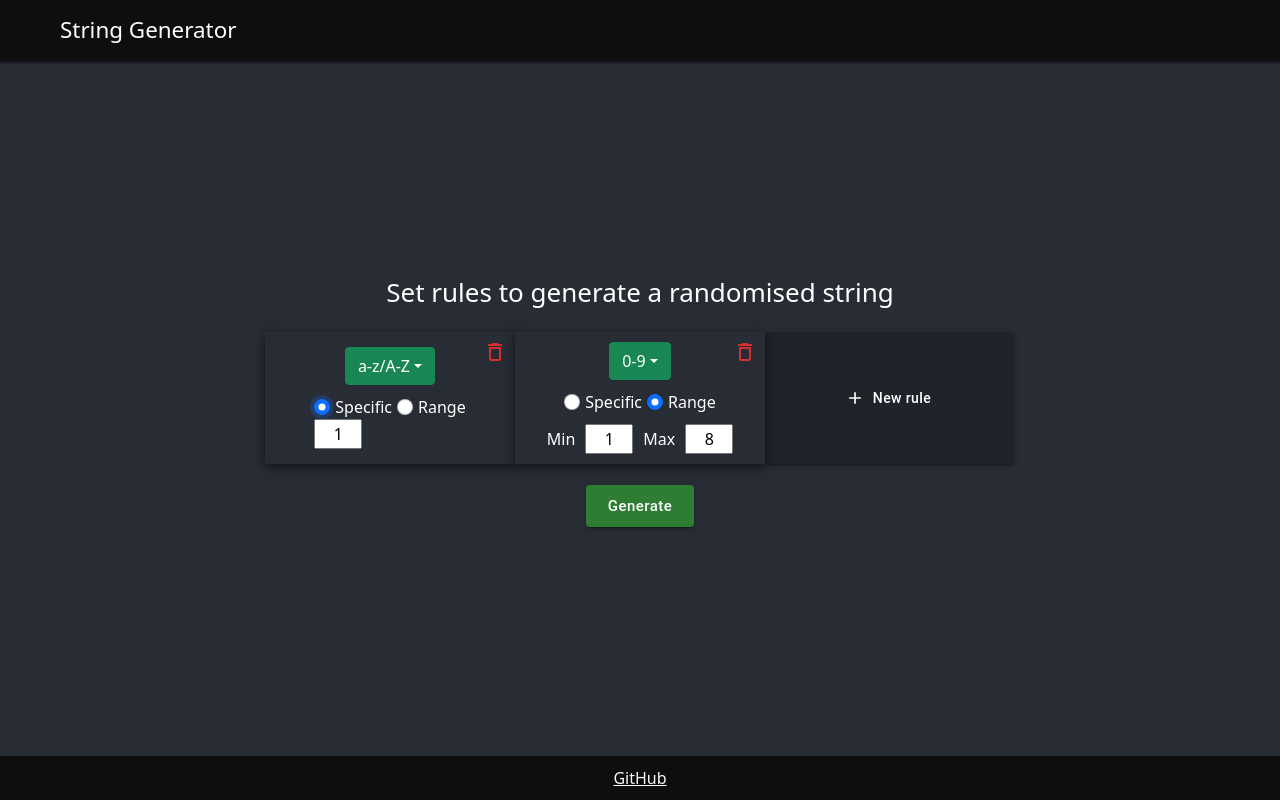
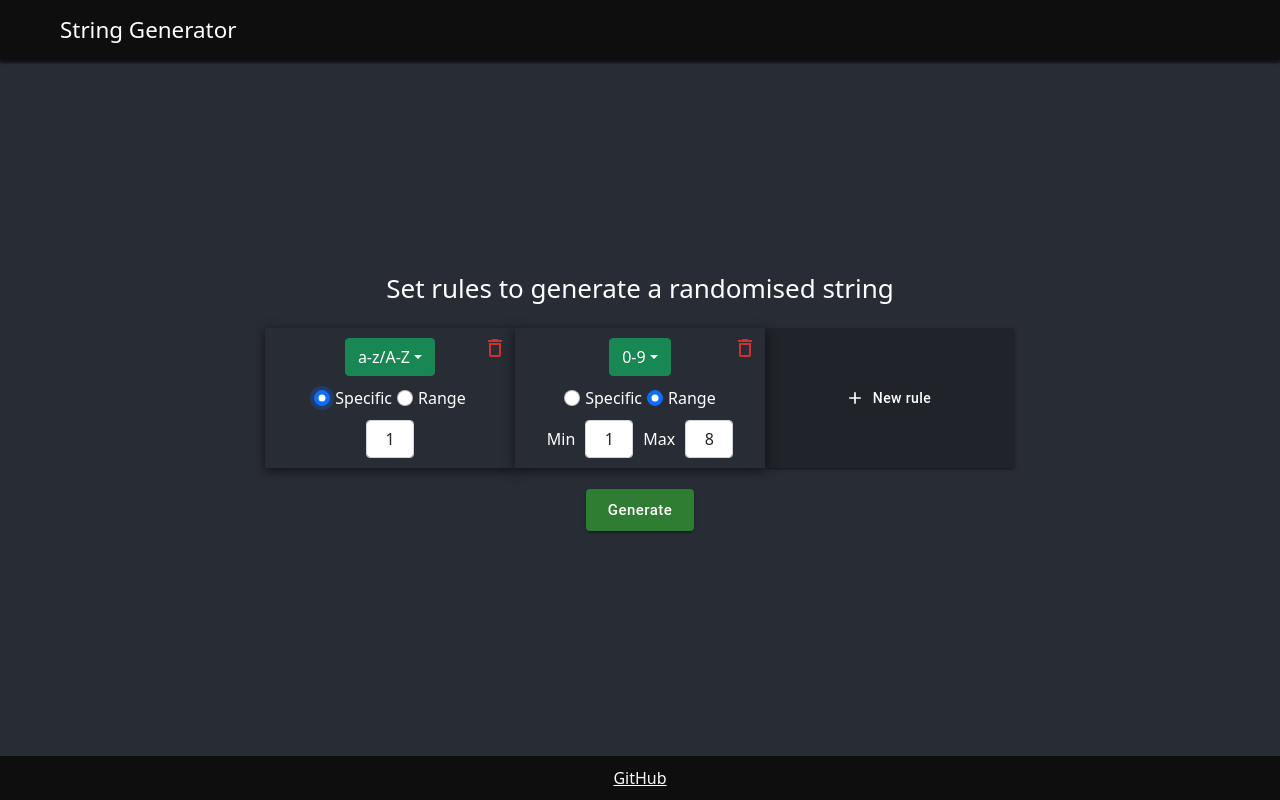
Before and after one commit to davidescobar17/react-express-string-generator, a React (Create React App) app: page / in a window 1280 px wide. Both pictures are taken after a click on the radio button 322 px from the left and 401 px from the top of the page. Built offline with nearby package versions, Linux system fonts and the light colour scheme.

Commit message:
Update interface

```diff
--- a/src/App.css
+++ b/src/App.css
@@ -110,9 +110,18 @@
 }
 
 .RangeMinInput {
-
   width: 3rem;
   text-align: center;
+  padding: .375rem .75rem;
+  font-size: 1rem;
+  font-weight: 400;
+  line-height: 1.5;
+  color: #212529;
+  background-color: #fff;
+  background-clip: padding-box;
+  border: 1px solid #ced4da;
+  appearance: none;
+  border-radius: .25rem;
 }
 
 .RangeMaxLabel {
@@ -123,6 +132,16 @@
 .RangeMaxInput {
   width: 3rem;
   text-align: center;
+  padding: .375rem .75rem;
+  font-size: 1rem;
+  font-weight: 400;
+  line-height: 1.5;
+  color: #212529;
+  background-color: #fff;
+  background-clip: padding-box;
+  border: 1px solid #ced4da;
+  appearance: none;
+  border-radius: .25rem;
 }
 
 .SpecificInputContainer {
@@ -132,6 +151,16 @@
 .SpecificInput {
   width: 3rem;
   text-align: center;
+  padding: .375rem .75rem;
+  font-size: 1rem;
+  font-weight: 400;
+  line-height: 1.5;
+  color: #212529;
+  background-color: #fff;
+  background-clip: padding-box;
+  border: 1px solid #ced4da;
+  appearance: none;
+  border-radius: .25rem;
 }
 
 .DropdownContainer {
--- a/src/App.js
+++ b/src/App.js
@@ -354,11 +354,11 @@ function App() {
 
                       :
 
-                      <div className="SpecificInput">
-                        <input placeholder={rulePositionConfig.countMin === '' ? 1: rulePositionConfig.countMin}
+                      <div className="SpecificInputContainer">
+                        <input className="SpecificInput"
+                          placeholder={rulePositionConfig.countMin === '' ? 1: rulePositionConfig.countMin}
                           value={rulePositionConfig.countMin} type="text"
-                          onChange={(e) => handleMinInput(e, rulePositionConfigIndex, rulePositionConfig.countMax)}
-                          style={{width: '3rem', textAlign: 'center'}}/>
+                          onChange={(e) => handleMinInput(e, rulePositionConfigIndex, rulePositionConfig.countMax)}/>
                       </div>
                     }
                   </div>
```
